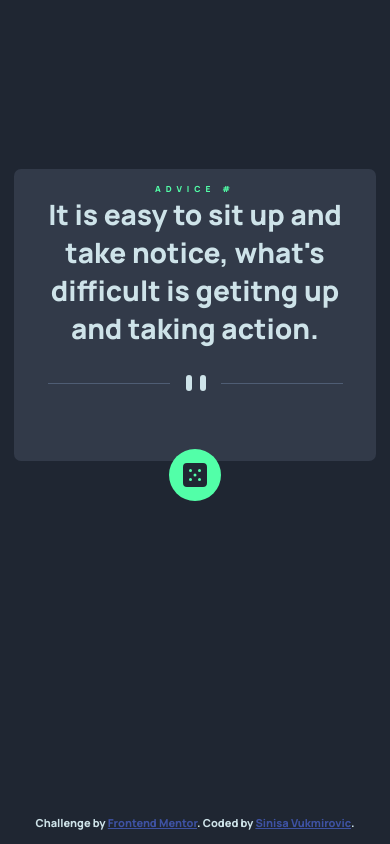
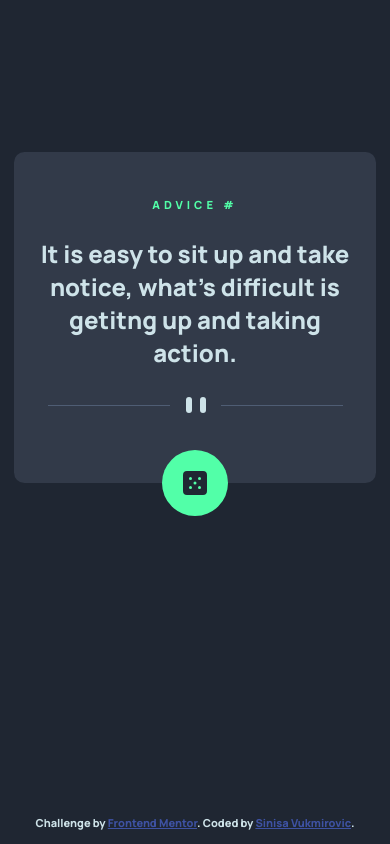
Before and after one commit to SinisaVukmirovic/FrontEnd-Mentor-challenge-3, a plain HTML site: page index.html in a window 390 px wide. Drawn offline with Linux system fonts and the light colour scheme.

Commit message:
Mobile style finished

```diff
--- /dev/null
+++ b/css/blocks.css
@@ -0,0 +1,39 @@
+main {
+    padding: 1.5rem 1.5rem 0;
+    margin: 18vh 1rem 0;
+    background-color: var(--Dark-Grayish-Blue);
+    border-radius: .75rem;
+    text-align: center;
+}
+    main .advice-id {
+        text-transform: uppercase;
+        color: var(--Neon-Green);
+        font-size: .8rem;
+        letter-spacing: 4px;
+        margin: 1.75rem 0;
+        font-weight: bold;
+    }
+    main .advice-quote {
+        font-size: 24px;
+        /* font-size: var(--Font-size-quote); */
+    }
+    main .divider {
+        margin: 2rem auto 0;
+    }
+    .btn {
+        margin: 0 auto;
+        transform: translateY(50%);
+        padding: 1.5rem;
+        border-radius: 100%;
+        background-color: var(--Neon-Green);
+        display: grid;
+        place-items: center;
+    }
+
+footer {
+    position: absolute;
+    bottom: 0;
+    width: 100%;
+    padding: 1rem;
+    margin: o auto;
+}
--- a/css/main.css
+++ b/css/main.css
@@ -1,3 +1,5 @@
+@import './blocks.css';
+@import './desktop-view.css';
 @import url('https://fonts.googleapis.com/css2?family=Manrope:wght@800&display=swap');
 
 :root {
@@ -34,7 +36,7 @@ button {
     outline: none;
     border: none;
 }
-    .btn {
+    /* .btn {
         margin: 0 auto -2rem;
         transform: translateY(50%);
         padding: 1rem;
@@ -42,14 +44,14 @@ button {
         background-color: var(--Neon-Green);
         display: grid;
         place-items: center;
-    }
+    } */
 
 h1.hidden {
     position: absolute;
-    transform: translateX(-100rem);
+    left: -100rem;
 }
 
-main {
+/* main {
     padding: 1rem;
     margin: 20vh 1rem 0;
     background-color: var(--Dark-Grayish-Blue);
@@ -67,12 +69,12 @@ main {
     }
     main .divider {
         margin: 2rem auto;
-    }
+    } */
 
-footer {
+/* footer {
     position: absolute;
     bottom: 0;
     width: 100%;
     padding: 1rem;
     margin: o auto;
-}
+} */
--- a/js/fetchFromAPI.js
+++ b/js/fetchFromAPI.js
@@ -14,7 +14,7 @@ const getAdvice = async (api) => {
     const advice = await response.json();
     // const textJokeData = await response.text();
 
-    console.log(advice.slip.advice);
+    console.log(`"${advice.slip.advice}"`);
 };
 
 btnElem.addEventListener('click', () => getAdvice(APIurl));
```
